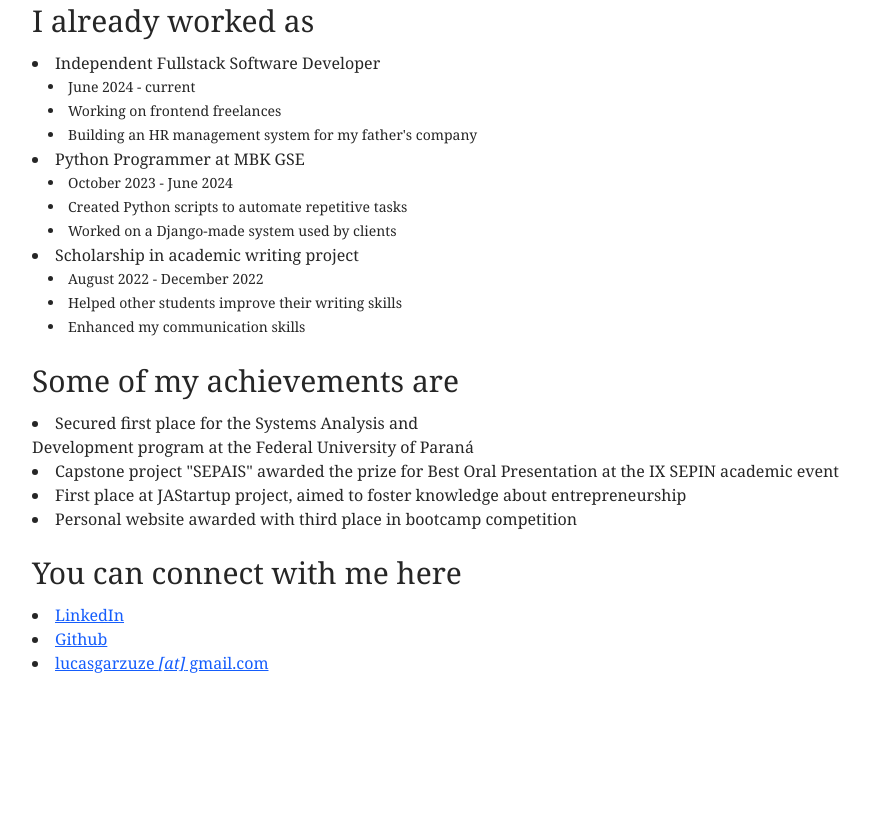
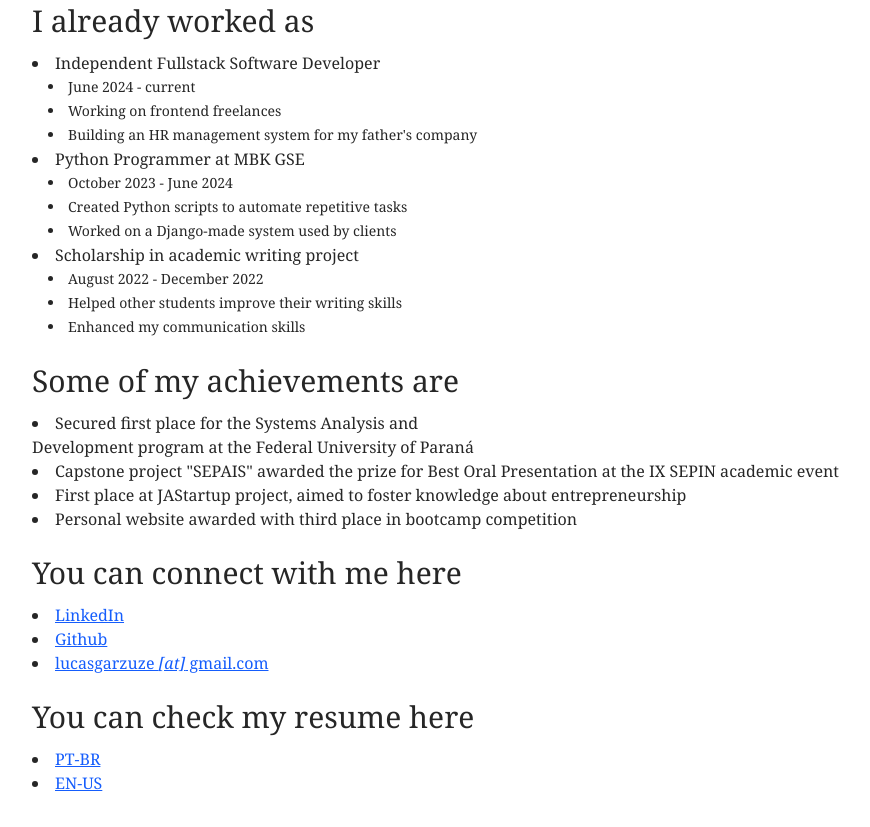
Before and after one commit to garzuze/garzuze.github.io, a website: page index.html in a window 1280 px wide. Shown: the part 358-1185 px from the top of the page, without its empty margins (196-1066 px from the left). Before the commit the page ends 1081 px from the top, so only its background shows below. Drawn offline with Linux system fonts and the light colour scheme.

Commit message:
feat: add links to resumes

```diff
--- a/index.html
+++ b/index.html
@@ -19,7 +19,7 @@
             <h2 class="text-3xl font-medium">My time is invested here</h2>
             <article class="space-y-3">
                 <p class="text-2xl w-fit underline text-blue-600 hover:text-blue-800 visited:text-purple-600">
-                    <a href="https://www.github.com/garzuze/MLRH_frontend" target="_blank">
+                    <a href="https://www.github.com/garzuze/MLRH" target="_blank">
                         MLRH
                     </a>
                 </p>
@@ -117,6 +117,34 @@
 
             </ul>
         </section>
+        <section class="space-y-3">
+            <h2 class="text-3xl font-medium">You can check my resume here</h2>
+            <ul class="list-disc list-inside leading-6">
+                <li>
+                    <a
+                        target="_blank"
+                        rel="noopener noreferrer"
+                        class="underline text-blue-600 hover:text-blue-800 visited:text-purple-600"
+                        href="resumes/Lucas_Garzuze_Cordeiro_Currículo_TI.pdf"
+                        aria-label="PT-BR Resume"
+                        >
+                        PT-BR
+                    </a>
+                </li>
+                <li>
+                    <a
+                        target="_blank"
+                        rel="noopener noreferrer"
+                        class="underline text-blue-600 hover:text-blue-800 visited:text-purple-600"
+                        href="resumes/Lucas_Garzuze_Cordeiro_Resume.pdf"
+                        aria-label="PT-BR Resume"
+                        >
+                        EN-US
+                    </a>
+                </li>
+
+            </ul>
+        </section>
     </main>
 </body>
 
```
Also changed, not shown: 2 other files.
